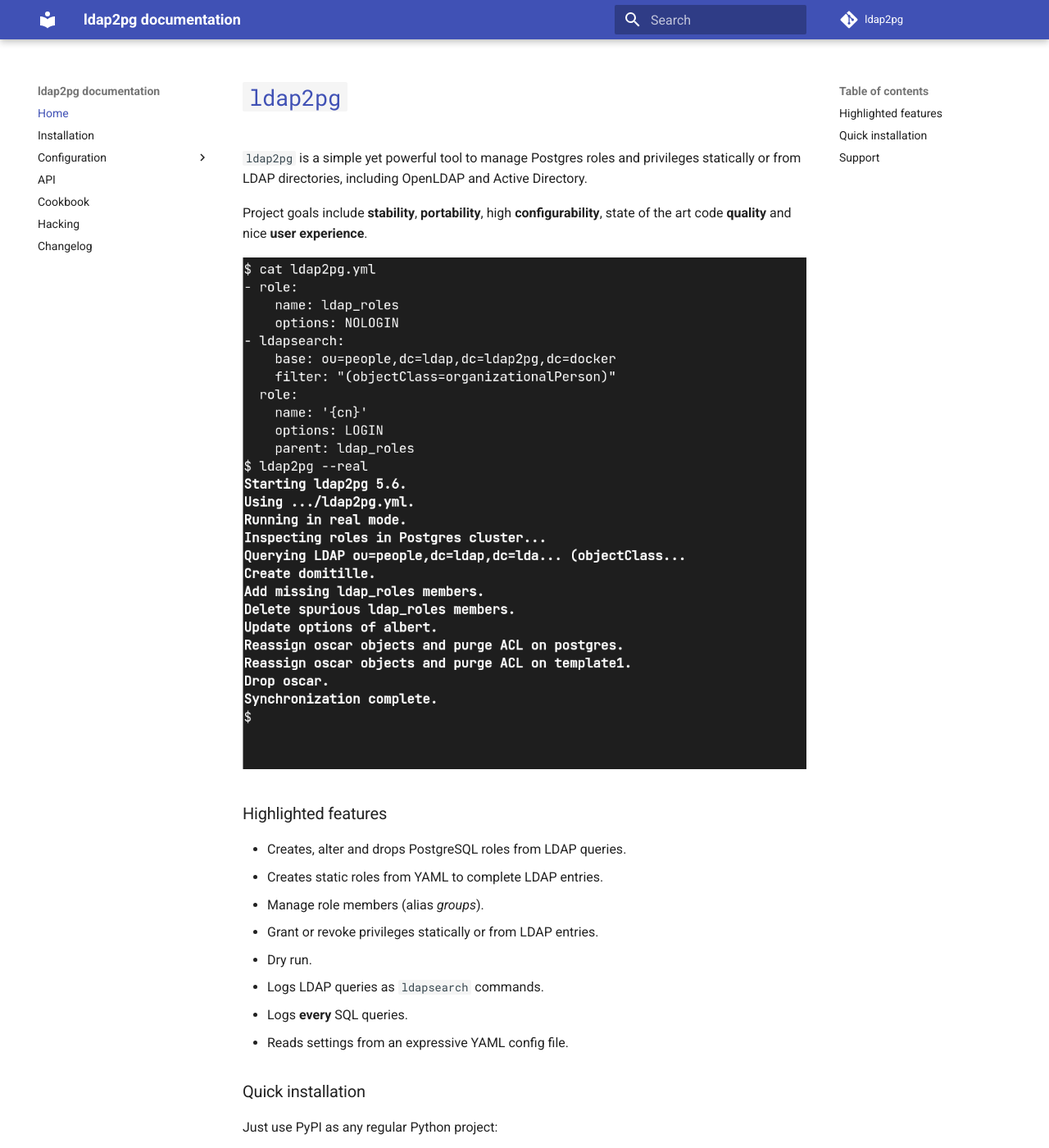
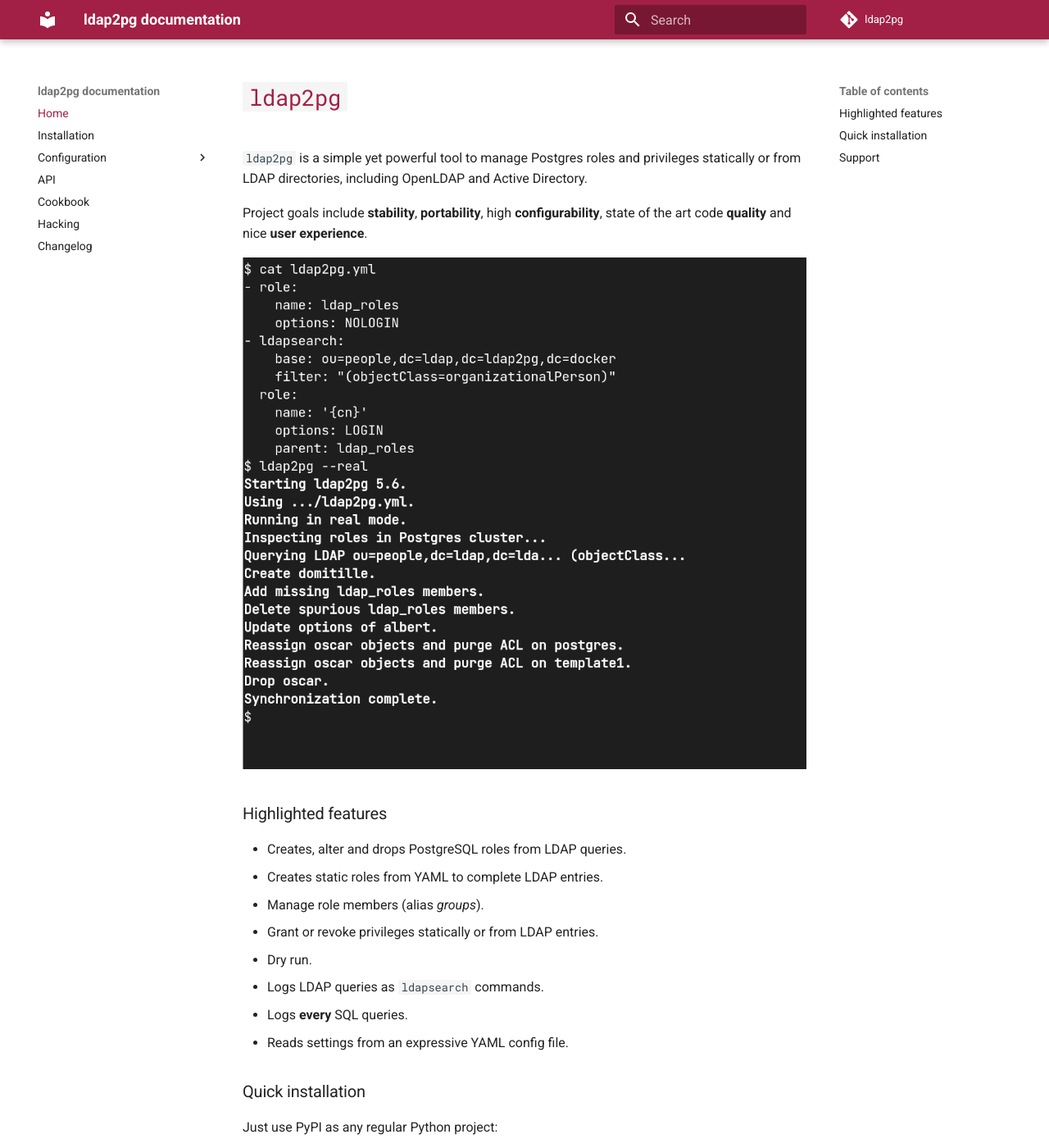
Before and after one commit to dalibo/ldap2pg, an MkDocs documentation site: the page built from docs/index.md, in a window 1280 px wide and 1400 px high. Shown: the whole window at 82% size. Built offline with MkDocs 1.6.1 and Material for MkDocs 9.7.7, drawn with Linux system fonts in a browser that asks for light colours; comment, search, counter and statistics services are not loaded.

Commit message:
docs: Use ldap2pg branded color as primary

```diff
--- /dev/null
+++ b/docs/ldap2pg.css
@@ -0,0 +1,3 @@
+:root {
+  --md-primary-fg-color:        #a22045;
+}
--- a/mkdocs.yml
+++ b/mkdocs.yml
@@ -9,6 +9,8 @@
 
 theme:
   name: material
+extra_css:
+- ldap2pg.css
 
 nav:
 - Home: index.md
```
